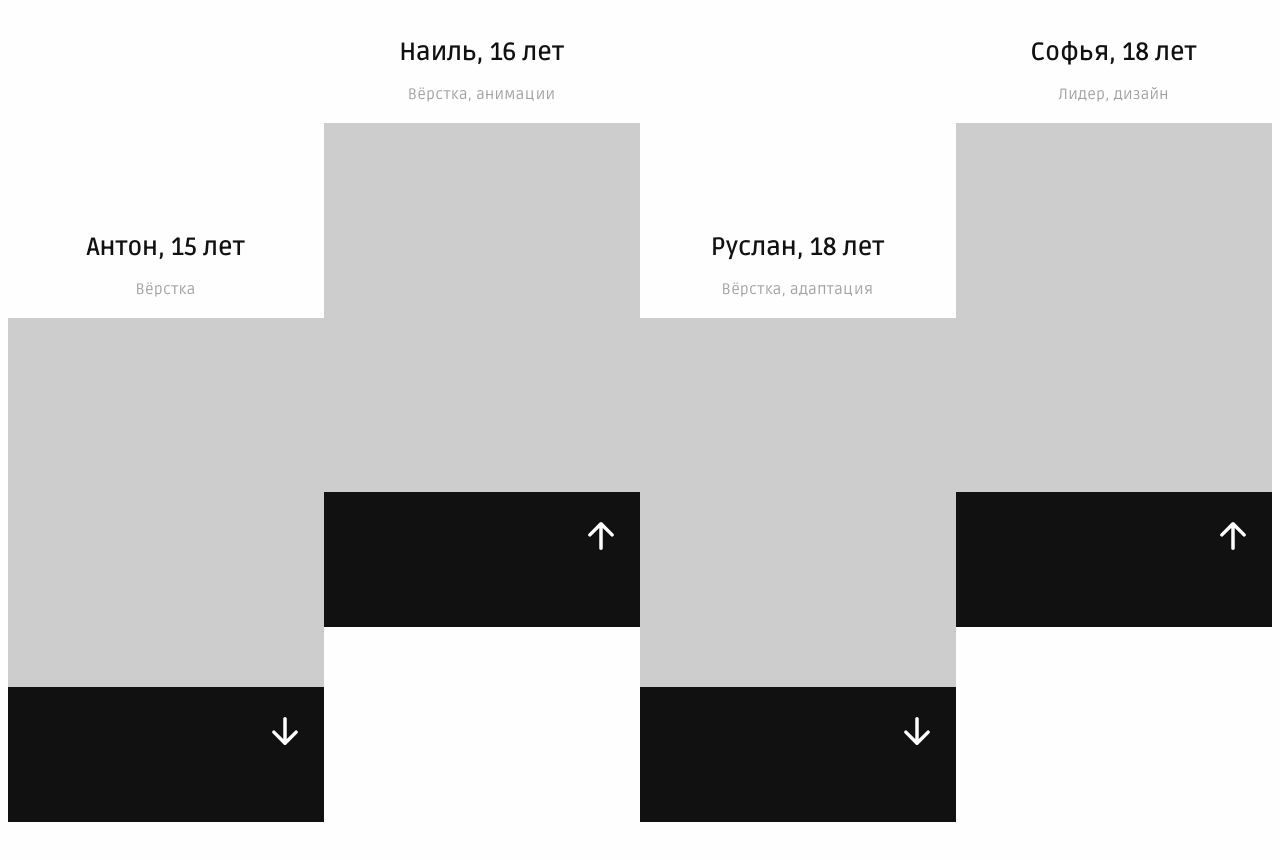
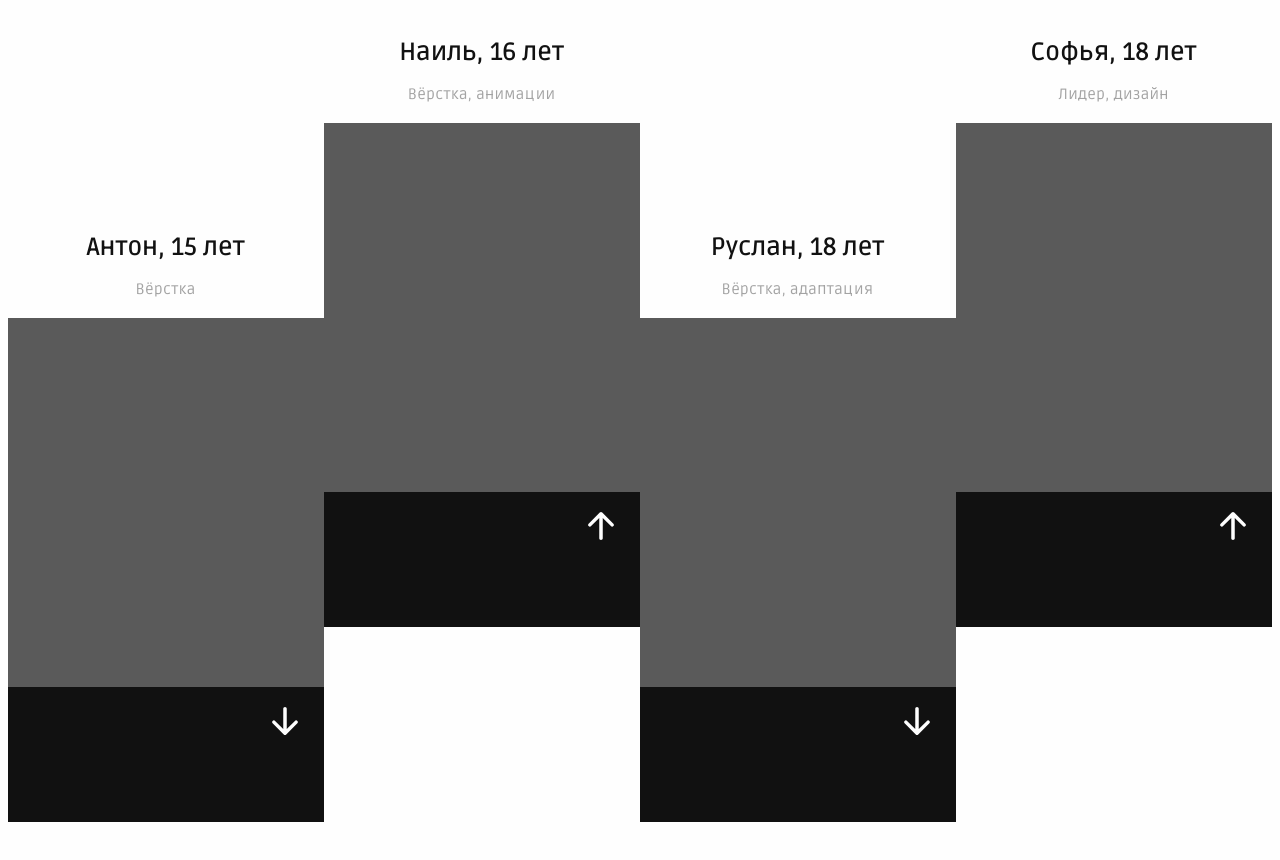
Before and after one commit to sonia13marker/our_team_project, a React (Create React App) app: page /about in a window 1280 px wide. Shown: the part 2460-3320 px from the top of the page. Built offline with nearby package versions, Linux system fonts and the light colour scheme.

Commit message:
Анимация карточек команды

```diff
--- a/src/components/OurTeam/OurTeam.jsx
+++ b/src/components/OurTeam/OurTeam.jsx
@@ -1,51 +1,77 @@
 import style from './style.module.css';
 import arrow_down from '../../images/arrow_down.svg';
 import arrow_top from '../../images/arrow_top.svg';
-// import classNames from 'classnames';
-// import { classes } from 'istanbul-lib-coverage';
+import classnames from 'classnames';
+import React, {Component} from 'react';
 
-export function  OurTeam() {
+export class OurTeam extends Component {
+    constructor(props){
+        super(props);
+        this.card1 = React.createRef();
+        this.card2 = React.createRef();
+        this.card3 = React.createRef();
+        this.card4 = React.createRef();
+    }
+
+    handleClick(elem, cl) {
+        elem["current"].classList.toggle(cl)
+    }
+
+    render() {
         return <div className={style.all_wrapper}>
             <h3 className={style.head_text}>
                 <span className={style.lineHead}>по</span>знакомьтесь с командой
             </h3>
             <span className={style.wrapper}>
                 <div className={style.card_down}>
-                <div className={style.card}>
+                    <div className={style.card} onMouseEnter={() => this.handleClick(this.card1, "style_showed__T8XZj")} onMouseLeave={() => this.handleClick(this.card1, "style_showed__T8XZj")}>
                         <p className={style.card__name}>Антон, 15 лет</p>
                         <p className={style.card__post}>Вёрстка</p>
                         <span className={style.card__photo}></span>
-                    <span className={style.card__block}>
+                        <span ref={this.card1} className={classnames(style.card__block)}>
                             <img src={arrow_down} className={style.arr_down} alt=""/>
+                        </span>
+                        <span className={classnames(style.card__info_block)}>
+                            <p className={style.card_info}>Технологии: Html5, Css3, React, Redux, Bootstrap, Python3, Flask, MongoDB, Sqlite3</p>
                         </span>
                     </div>
                 </div>
-            <div className={style.card}>
+                <div className={style.card} onMouseEnter={() => this.handleClick(this.card2, "style_showed__T8XZj")} onMouseLeave={() => this.handleClick(this.card2, "style_showed__T8XZj")}>
                     <p className={style.card__name}>Наиль, 16 лет</p>
                     <p className={style.card__post}>Вёрстка, анимации</p>
                     <span className={style.card__photo}></span>
-                <span className={style.card__block}>
+                    <span ref={this.card2} className={classnames(style.card__block)}>
                         <img src={arrow_top} className={style.arr_top} alt=""/>
+                    </span>
+                    <span className={classnames(style.card__info_block)}>
+                        <p className={style.card_info}>Технологии: Html5, Css3, React, Redux, Bootstrap, Python3, Flask, MongoDB, Sqlite3</p>
                     </span>
                 </div>
                 <div className={style.card_down}>
-                <div className={style.card}>
+                    <div className={style.card} onMouseEnter={() => this.handleClick(this.card3, "style_showed__T8XZj")} onMouseLeave={() => this.handleClick(this.card3, "style_showed__T8XZj")}>
                     <p className={style.card__name}>Руслан, 18 лет</p>
                         <p className={style.card__post}>Вёрстка, адаптация</p>
                         <span className={style.card__photo}></span>
-                    <span className={style.card__block}>
+                        <span ref={this.card3} className={classnames(style.card__block)}>
                             <img src={arrow_down} className={style.arr_down} alt=""/>
+                        </span>
+                        <span className={classnames(style.card__info_block)}>
+                            <p className={style.card_info}>Технологии: Html5, Css3, React, Redux, Bootstrap, Python3, Flask, MongoDB, Sqlite3</p>
                         </span>
                     </div>
                 </div>
-            <div className={style.card}>
+                <div className={style.card} onMouseEnter={() => this.handleClick(this.card4, "style_showed__T8XZj")} onMouseLeave={() => this.handleClick(this.card4, "style_showed__T8XZj")}>
                 <p className={style.card__name}>Софья, 18 лет</p>
                     <p className={style.card__post}>Лидер, дизайн</p>
                     <span className={style.card__photo}></span>
-                <span className={style.card__block}>
+                    <span ref={this.card4} className={classnames(style.card__block)}>
                         <img src={arrow_top} className={style.arr_top} alt=""/>
+                    </span>
+                    <span className={classnames(style.card__info_block)}>
+                        <p className={style.card_info}>Технологии: Html5, Css3, React, Redux, Bootstrap, Python3, Flask, MongoDB, Sqlite3</p>
                     </span>
                 </div>
             </span>
         </div>
     }
+}
--- a/src/components/OurTeam/style.module.css
+++ b/src/components/OurTeam/style.module.css
@@ -31,6 +31,7 @@
     flex-direction: column;
     justify-content: center;
     align-items: center;
+    position: relative;
 }
 
 .card_down {
@@ -61,7 +62,8 @@
 .card__photo {
     width: 316px;
     height: 397px;
-    background: rgba(90, 90, 90, 0.3);
+    background: rgba(90, 90, 90);
+    z-index: 3;
 }
 
 .card__block {
@@ -70,6 +72,10 @@
     background-color: #111;
     display: flex;
     justify-content: flex-end;
+    transition: .5s;
+    z-index: 2;
+    position: absolute;
+    bottom: 0;
 }
 
 .arr_down, .arr_top{
@@ -77,3 +83,24 @@
     height: 28px;
     margin: 30px 25px 0 0;
 }
+
+.hidden {
+    bottom: 145px;
+}
+
+.showed {
+    bottom: 145px;
+}
+
+.card__info_block {
+    z-index: 1;
+    width: 316px;
+    height: 145px;
+    background-color: #A3A3A3;
+}
+
+.card_info {
+    font-family: 'Ruda', sans-serif;
+    font-size: 15px;
+    margin: 20px;
+}
```
Lines whose indentation alone changed are shown as unchanged.
